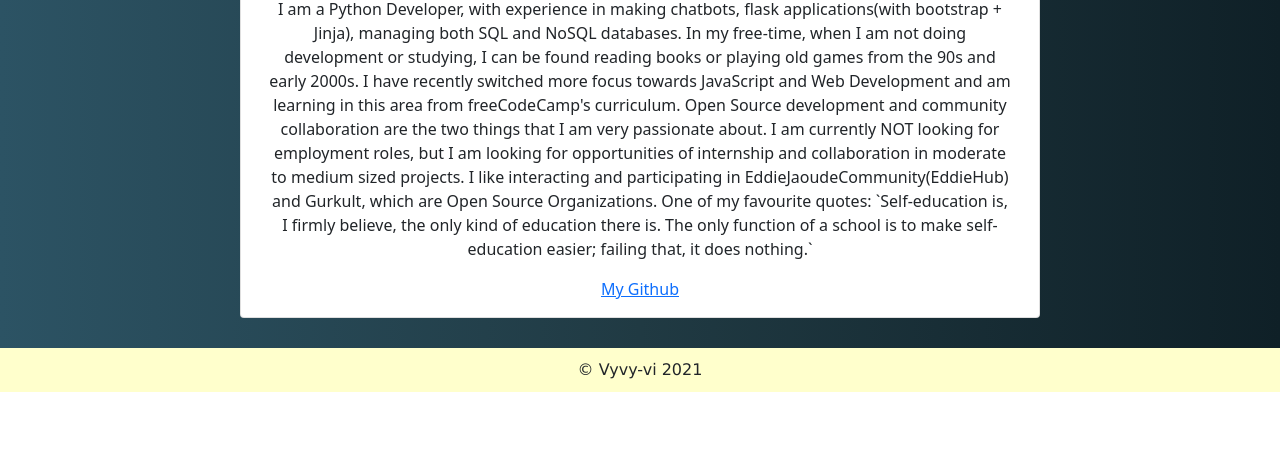
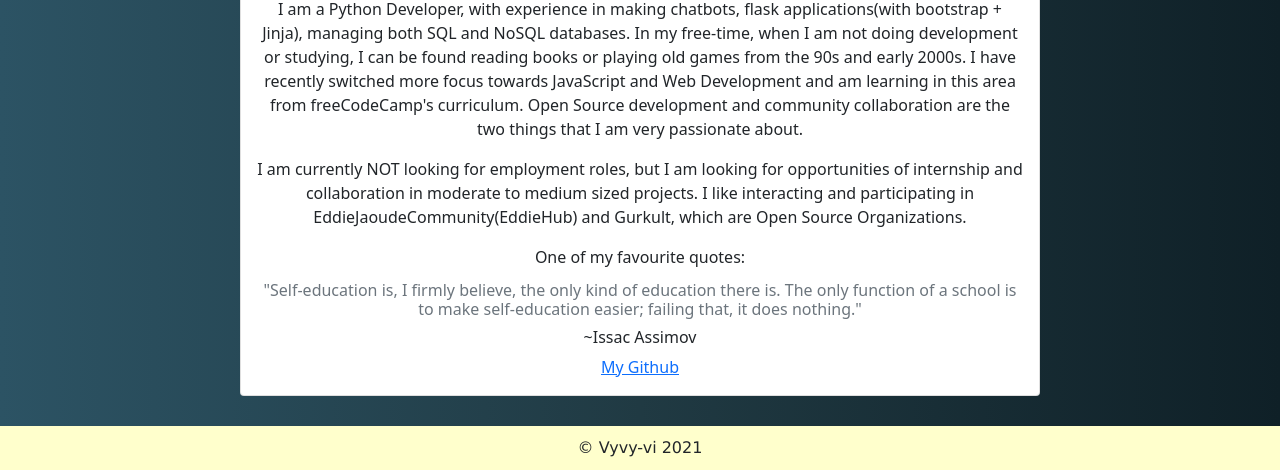
Before and after one commit to Vyvy-vi/portfolio, a website: page index.html in a window 1280 px wide. Shown: the part 2530-3000 px from the top of the page. Before the commit the page ends 2922 px from the top, so only its background shows below. Drawn offline with nearby package versions, Linux system fonts and the light colour scheme.

Commit message:
feat: formatted card display

```diff
--- a/index.html
+++ b/index.html
@@ -46,20 +46,20 @@
               <img src="https://img.shields.io/badge/-bootstrap-white?style=for-the-badge&logo=bootstrap&logoColor=purple"></a>
             </div>
           </div>
-        <p class="card-text" align="center">
-          I am a Python Developer, with experience in making chatbots, flask applications(with bootstrap + Jinja), managing both SQL and NoSQL databases.
+        </div>
+        <p class="card-text" align="center">I am a Python Developer, with experience in making chatbots, flask applications(with bootstrap + Jinja), managing both SQL and NoSQL databases.
           In my free-time, when I am not doing development or studying, I can be found reading books or playing old games from the 90s and early 2000s.
           I have recently switched more focus towards JavaScript and Web Development and am learning in this area from freeCodeCamp's curriculum.
           Open Source development and community collaboration are the two things that I am very passionate about.
-
-          I am currently NOT looking for employment roles, but I am looking for opportunities of internship and collaboration in moderate to medium sized projects.
+        </p>
+        <p class="card-text" align="center">I am currently NOT looking for employment roles, but I am looking for opportunities of internship and collaboration in moderate to medium sized projects.
           I like interacting and participating in EddieJaoudeCommunity(EddieHub) and Gurkult, which are Open Source Organizations.
-
-          One of my favourite quotes:
-          `Self-education is, I firmly believe, the only kind of education there is. The only function
-          of a school is to make self-education easier; failing that, it does nothing.`
         </p>
-        <a href="https://github.com/Vyvy-vi" class="card-link">My Github</a>
+        <p class="card-text" align="center">One of my favourite quotes:</p>
+        <h6 class="card-subtitle mb-2 text-muted">"Self-education is, I firmly believe, the only kind of education there is. The only function
+        of a school is to make self-education easier; failing that, it does nothing."</h6>
+        <h6>~Issac Assimov</h6>
+      <a href="https://github.com/Vyvy-vi" class="card-link">My Github</a>
       </div>
     </div>
     </div>
```
